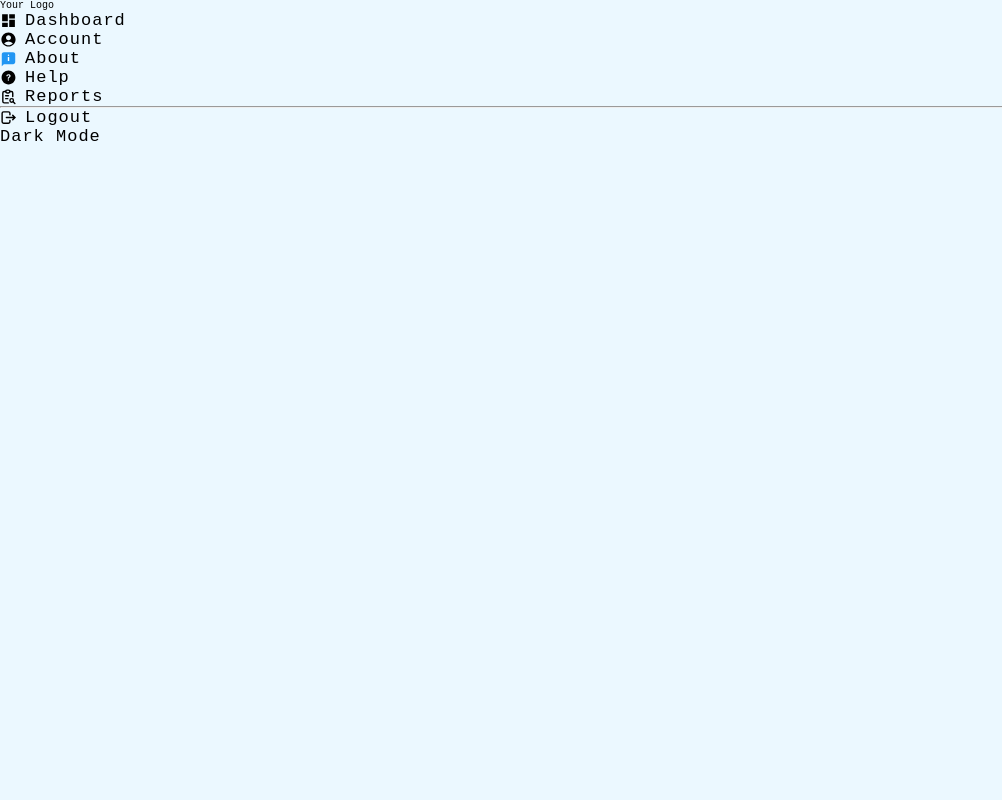
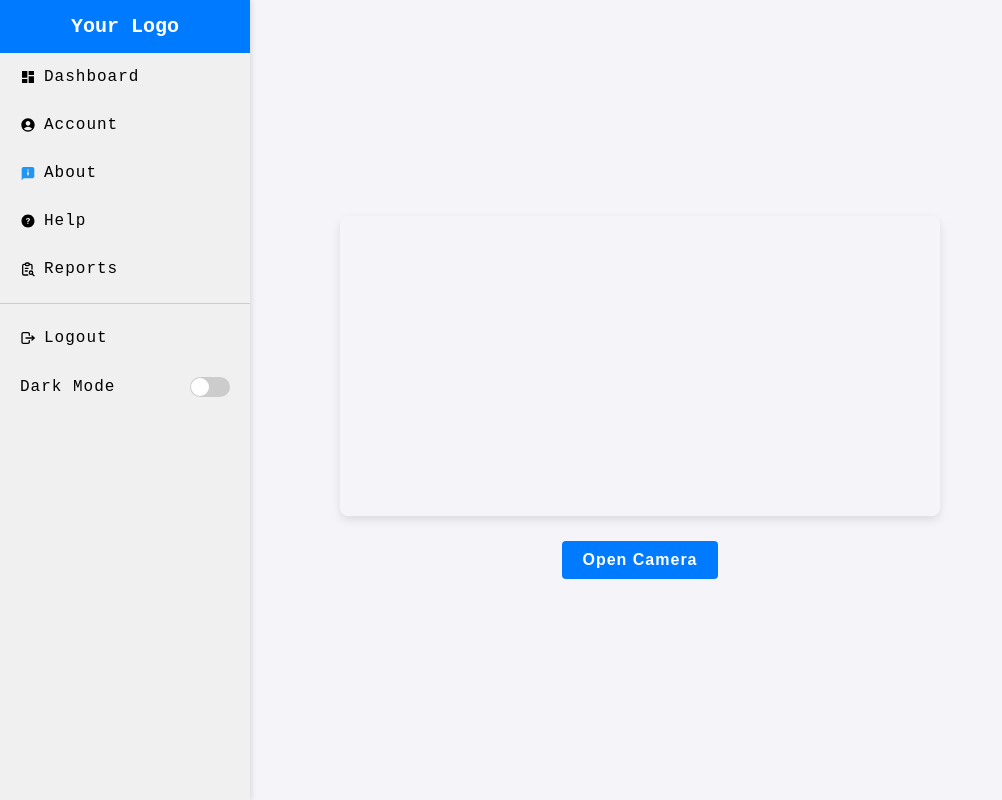
Before and after one commit to Samyam-Pradhan/Full-Project, a React (Vite) app in the folder client/: page /dashboard in a window 1280 px wide. Shown: the top 800 px of the page, without its empty margins (0-1002 px from the left). Built offline with nearby package versions, Linux system fonts and the light colour scheme.

Commit message:
Dashboard Fixed

```diff
--- a/client/src/assets/Camera.css
+++ b/client/src/assets/Camera.css
@@ -1,7 +1,7 @@
 /* Camera.css */
 
-/* Scope styles only to elements inside .camera-page */
-.camera-page {
+/* General styles */
+.main-camera {
   font-family: Arial, sans-serif;
   margin: 0;
   padding: 0;
@@ -10,7 +10,7 @@
 }
 
 /* Container for the camera and controls */
-.camera-page .camera-container {
+.camera-container {
   display: flex;
   flex-direction: column;
   align-items: center;
@@ -21,7 +21,7 @@
 }
 
 /* Video element */
-.camera-page .camera-video {
+.camera-video {
   width: 100%;
   max-width: 600px;
   border-radius: 8px;
@@ -30,7 +30,7 @@
 }
 
 /* Canvas overlay */
-.camera-page .camera-canvas {
+.camera-canvas {
   position: absolute;
   top: 0;
   left: 0;
@@ -39,12 +39,12 @@
 }
 
 /* Control buttons */
-.camera-page .controls {
+.controls {
   margin-top: 10px;
 }
 
-.camera-page .btn-start,
-.camera-page .btn-stop {
+.btn-start,
+.btn-stop {
   display: inline-block;
   background-color: #007bff;
   color: #fff;
@@ -58,21 +58,21 @@
   margin: 5px;
 }
 
-.camera-page .btn-start:hover,
-.camera-page .btn-stop:hover {
+.btn-start:hover,
+.btn-stop:hover {
   background-color: #0056b3;
 }
 
-.camera-page .btn-stop {
+.btn-stop {
   background-color: #dc3545;
 }
 
-.camera-page .btn-stop:hover {
+.btn-stop:hover {
   background-color: #a71d2a;
 }
 
 /* Detection results */
-.camera-page .results {
+.results {
   margin-top: 20px;
   width: 100%;
   max-width: 600px;
@@ -83,13 +83,13 @@
   box-shadow: 0 4px 10px rgba(0, 0, 0, 0.1);
 }
 
-.camera-page .results h3 {
+.results h3 {
   margin-bottom: 10px;
   font-size: 20px;
   color: #007bff;
 }
 
-.camera-page .result-item {
+.result-item {
   margin-bottom: 15px;
   padding: 10px;
   background-color: #f9f9f9;
@@ -97,11 +97,11 @@
   border-radius: 4px;
 }
 
-.camera-page .result-item p {
+.result-item p {
   margin: 5px 0;
   font-size: 14px;
 }
 
-.camera-page .result-item strong {
+.result-item strong {
   color: #333;
 }
--- a/client/src/assets/Sidebar.css
+++ b/client/src/assets/Sidebar.css
@@ -1,5 +1,5 @@
-/* Scoped Sidebar styles */
-.sidebar-page .sidebar {
+/* Sidebar container styles */
+.sidebar {
   position: fixed;
   left: 0;
   top: 0;
@@ -10,7 +10,7 @@
   box-shadow: 2px 0 5px rgba(0, 0, 0, 0.1);
 }
 
-.sidebar-page .sidebar .logo {
+.sidebar .logo {
   font-size: 20px;
   font-weight: bold;
   text-align: center;
@@ -19,38 +19,38 @@
   color: white;
 }
 
-.sidebar-page .sidebar .menu {
+.sidebar .menu {
   list-style: none;
   margin: 0;
   padding: 0;
 }
 
-.sidebar-page .sidebar .menu li {
+.sidebar .menu li {
   padding: 15px 20px;
   font-size: 16px;
   cursor: pointer;
   white-space: nowrap;
 }
 
-.sidebar-page .sidebar .menu li:hover {
+.sidebar .menu li:hover {
   background-color: #e0e0e0;
 }
 
-.sidebar-page .sidebar hr {
+.sidebar hr {
   border: none;
   border-top: 1px solid #ccc;
   margin: 10px 0;
 }
 
 /* Dark mode toggle */
-.sidebar-page .dark-mode-toggle {
+.dark-mode-toggle {
   display: flex;
   align-items: center;
   justify-content: space-between;
   padding: 15px 20px;
 }
 
-.sidebar-page .toggle-switch {
+.toggle-switch {
   width: 40px;
   height: 20px;
   background-color: #ccc;
@@ -60,11 +60,11 @@
   transition: background-color 0.3s;
 }
 
-.sidebar-page .toggle-switch.active {
+.toggle-switch.active {
   background-color: #007bff;
 }
 
-.sidebar-page .toggle-switch .switch-handle {
+.toggle-switch .switch-handle {
   width: 18px;
   height: 18px;
   background-color: white;
@@ -75,20 +75,20 @@
   transition: left 0.3s;
 }
 
-.sidebar-page .toggle-switch.active .switch-handle {
+.toggle-switch.active .switch-handle {
   left: 21px;
 }
 
 /* Dark mode styles */
-body.sidebar-page.dark-mode {
+body.dark-mode {
   background-color: #121212;
   color: white;
 }
 
-body.sidebar-page.dark-mode .sidebar {
+body.dark-mode .sidebar {
   background-color: #1e1e1e;
 }
 
-body.sidebar-page.dark-mode .sidebar .menu li:hover {
+body.dark-mode .sidebar .menu li:hover {
   background-color: #333;
 }
--- a/client/src/components/Camera.jsx
+++ b/client/src/components/Camera.jsx
@@ -152,7 +152,7 @@ const CameraApp = () => {
   }, [detectionResults]);
 
   return (
-    <div>
+    <div className="main-camera">
       <div className="camera-container">
         <video ref={videoRef} autoPlay className="camera-video"></video>
         <canvas
--- a/client/src/components/Navbar.jsx
+++ b/client/src/components/Navbar.jsx
@@ -6,7 +6,7 @@ export const Navbar = () =>{
             <div className="container">
                 <div className="grid navbar-grid">
                     <div className="logo">
-                    <h2>Face Mask</h2>dfsd
+                    <h2>Face Mask</h2>
                     </div>
                     <nav>
                         <ul>
```
